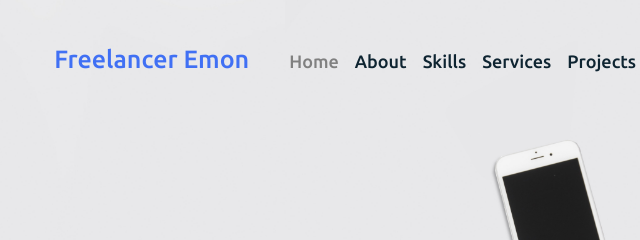
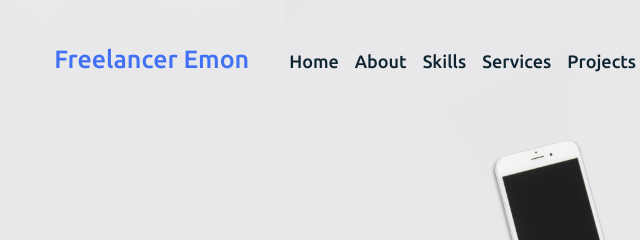
Before and after one commit to GreatEmon/portfolio, a plain HTML site: page index.html in a window 1280 px wide. In both pictures the pointer is over the link "Home". Shown: the top 240 px of the page, 207-847 px from the left. Drawn offline with nearby package versions, Linux system fonts and the light colour scheme.

Commit message:
Update style.css

```diff
--- a/style.css
+++ b/style.css
@@ -77,7 +77,7 @@ margin-right:10px;}
   transition: all 0.4s ease;
 }
 .navbar .menu a:hover{
-  color: grey;
+  color: platinum;
 }
 nav.sticky .menu a{
   color: #FFF;
```
